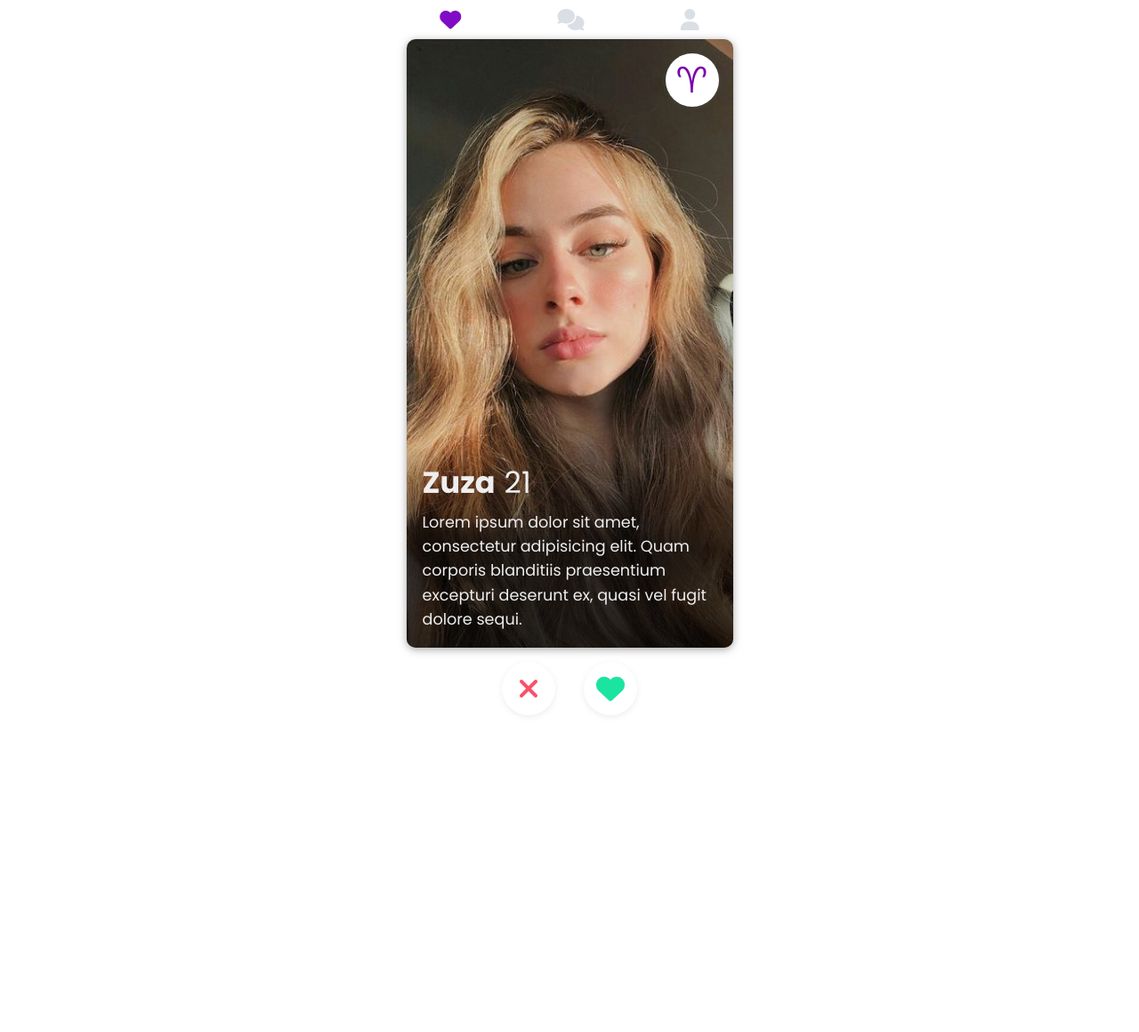
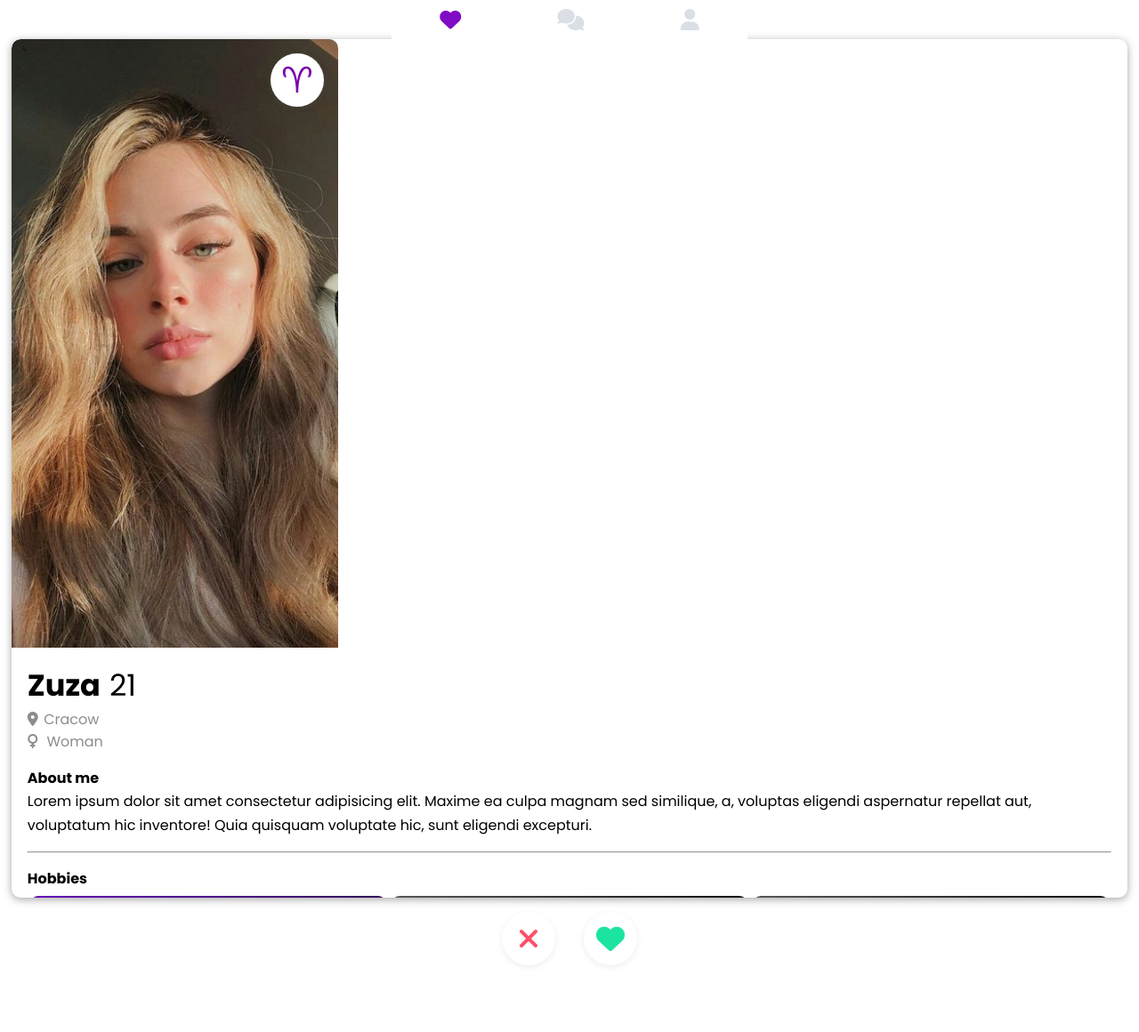
Before and after one commit to Kaspyy/astre, a PHP site: page /public/views/swipe.html in a window 1280 px wide. Shown: the top 1160 px of the page at 89% size. Run offline with PHP 8.4, Linux system fonts and the light colour scheme; some libraries are stand-ins or nearby versions.

Commit message:
modifying swipe view

```diff
--- a/public/css/style.css
+++ b/public/css/style.css
@@ -427,11 +427,73 @@ form.sign-up-form {
   color: rgb(128, 11, 196);
 }
 
-.photo-and-actions {
-  height: calc(100vh - 44px);
+.photo-and-text {
+  width: 98vw;
+  height: 82vh;
   display: flex;
   flex-direction: column;
   align-items: center;
+  box-shadow: 0 2px 10px 0 rgba(136, 136, 136, 0.77);
+  border-radius: 10px;
+  margin-left: auto;
+  margin-right: auto;
+}
+.hobbies {
+  display: grid;
+  grid-template-columns: repeat(3, 1fr);
+  grid-template-rows: repeat(2, 1fr);
+  grid-column-gap: 0px;
+  grid-row-gap: 0px;
+  margin-bottom: 1rem;
+}
+.hobby {
+  text-align: center;
+  background: transparent linear-gradient(90deg, #575757 0%, #111111 100%) 0% 0% no-repeat padding-box;
+  color: white;
+  height: 1.2rem;
+  border-radius: 9px;
+  margin: 0.4rem 0.2rem;
+  font-size: 0.8rem;
+}
+.hobby:nth-child(2){
+  grid-column: 1;
+  grid-row: 2;
+  background: transparent linear-gradient(90deg, #6401B6 0%, #32015B 100%) 0% 0% no-repeat padding-box;
+}
+.hobby:nth-child(3){
+  grid-column: 2;
+  grid-row: 2;
+}
+.hobby:nth-child(4){
+  grid-column: 3;
+  grid-row: 2;
+}
+
+.photo-and-text h4 {
+  margin-top: 1rem;
+}
+.info {
+  display: flex;
+  flex-direction: column;
+}
+.info h3 {
+  font-weight: 500;
+  color: #00000073;
+  font-size: 1rem;
+}
+.info i {
+  color: #00000073;
+}
+.localization,
+.sex {
+  display: flex;
+  flex-direction: row;
+}
+.localization > i {
+  padding: 0.25rem 0.4rem 0 0;
+}
+.sex > i {
+  padding: 0.25rem 0.6rem 0 0;
 }
 .zodiac-sign {
   position: absolute;
@@ -452,33 +514,23 @@ form.sign-up-form {
 }
 .photo {
   width: 98vw;
-  height: 85vh;
+  height: 50vh;
   background: url(../img/girl1.jpg) center center/cover;
-  border-radius: 10px;
+  border-top-right-radius: 10px;
+  border-top-left-radius: 10px;
   display: flex;
   align-items: flex-end;
   color: #eee;
-  box-shadow: 0 2px 10px 0 rgba(136, 136, 136, 0.77);
   position: relative;
 }
 
 .photo-text {
   padding: 18px;
-  background: rgb(2, 0, 36);
-  background: rgb(2, 0, 36);
-  background: linear-gradient(
-    180deg,
-    rgba(2, 0, 36, 1) 0%,
-    rgba(35, 34, 65, 0) 0%,
-    rgba(0, 0, 0, 0.7) 52%
-  );
-  border-radius: 10px;
 }
 
 .photo-name-and-age {
   display: flex;
   align-items: column;
-  margin-bottom: 6px;
   font-size: 1.4rem;
 }
 
@@ -489,16 +541,19 @@ form.sign-up-form {
 
 .photo-bio {
   line-height: 1.7rem;
-  font-size: 1.1rem;
+  font-size: 1rem;
   font-weight: 500;
+  margin-bottom: 1rem;
 }
 
 /* Actions */
 .actions {
   display: flex;
   flex: auto;
-  align-items: flex-start;
+  align-items: center;
+  justify-content: center;
   margin: 1rem 0;
+  position: relative;
 }
 
 .action {
--- a/public/views/swipe.html
+++ b/public/views/swipe.html
@@ -19,18 +19,50 @@
       <i class="fas fa-comments"></i>
       <i class="fas fa-user"></i>
     </nav>
-    <div class="photo-and-actions">
+    <div class="photo-and-text" style="overflow-y: scroll">
+      <div class="photo-and-text-content">
       <div class="photo">
         <div class="zodiac-sign">♈︎</div>
+      </div>
       <div class="photo-text">
         <div class="photo-name-and-age">
           <h2>Zuza</h2>
           <h2>21</h2>
         </div>
+        <div class="info">
+          <div class="localization">
+            <i class="fas fa-map-marker-alt"></i>
+            <h3>Cracow</h3>
+          </div>
+          <div class="sex">
+            <i class="fas fa-venus"></i>
+            <h3>Woman</h3>
+          </div>
+        </div>
+        <h4>About me</h4>
         <div class="photo-bio">
-            Lorem ipsum dolor sit amet, consectetur adipisicing elit. Quam
-            corporis blanditiis praesentium excepturi deserunt ex, quasi vel
-            fugit dolore sequi.
+          Lorem ipsum dolor sit amet consectetur adipisicing elit. Maxime ea
+          culpa magnam sed similique, a, voluptas eligendi aspernatur repellat
+          aut, voluptatum hic inventore! Quia quisquam voluptate hic, sunt
+          eligendi excepturi.
+        </div>
+        <hr>
+        <div class="hobbies">
+          <h4>Hobbies</h4>
+          <div class="hobby">
+            music
+          </div>
+          <div class="hobby">
+            walks
+          </div>
+          <div class="hobby">
+            workout
+          </div>
+        </div>
+        <hr>
+        <div class="compatibility">
+
+        </div>
       </div>
     </div>
     </div>
@@ -42,7 +74,6 @@
         <i class="fas fa-heart"></i>
       </div>
     </div>
-    </div>
     <script
       src="https://kit.fontawesome.com/8a50b84207.js"
       crossorigin="anonymous"
```
Lines whose indentation alone changed are shown as unchanged.
